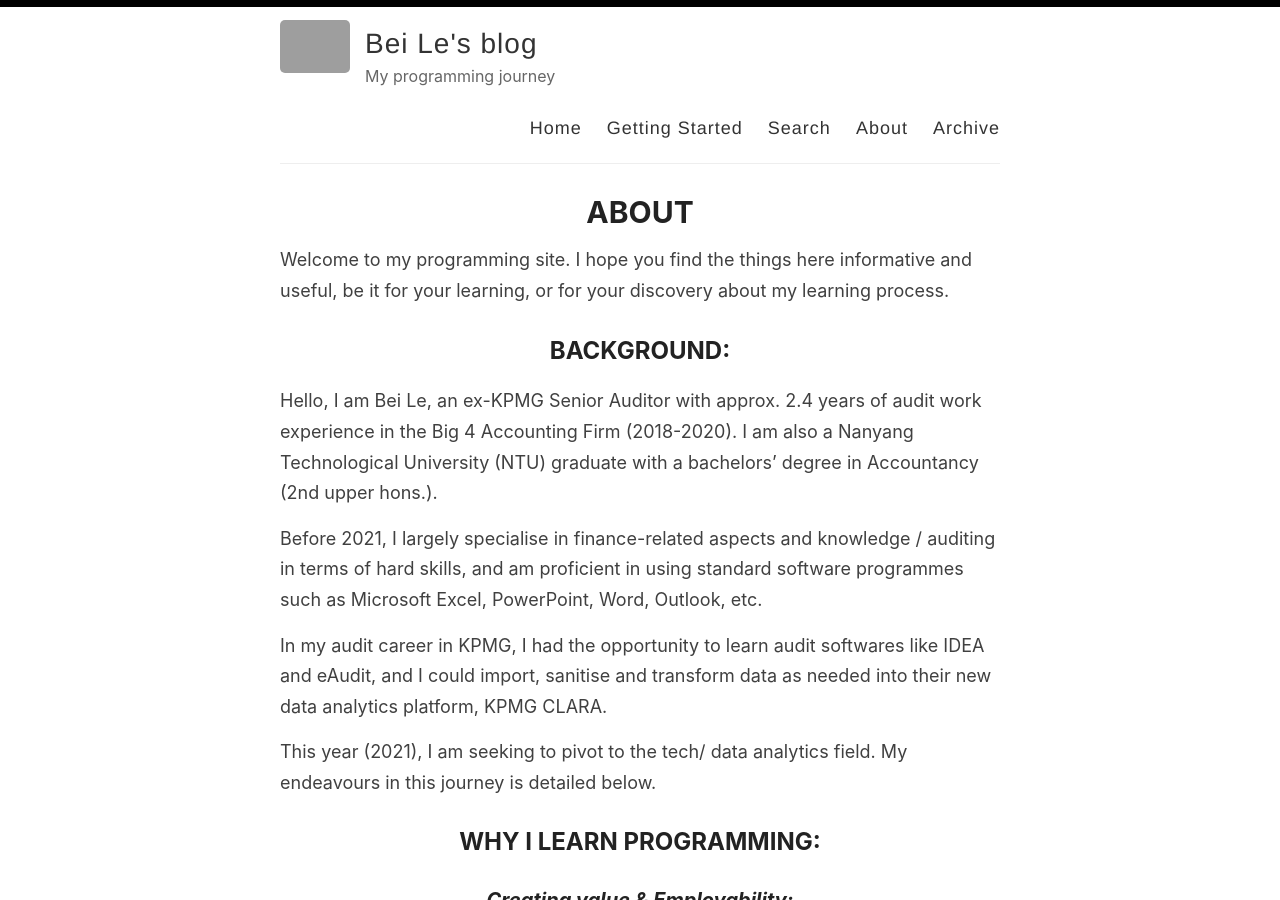
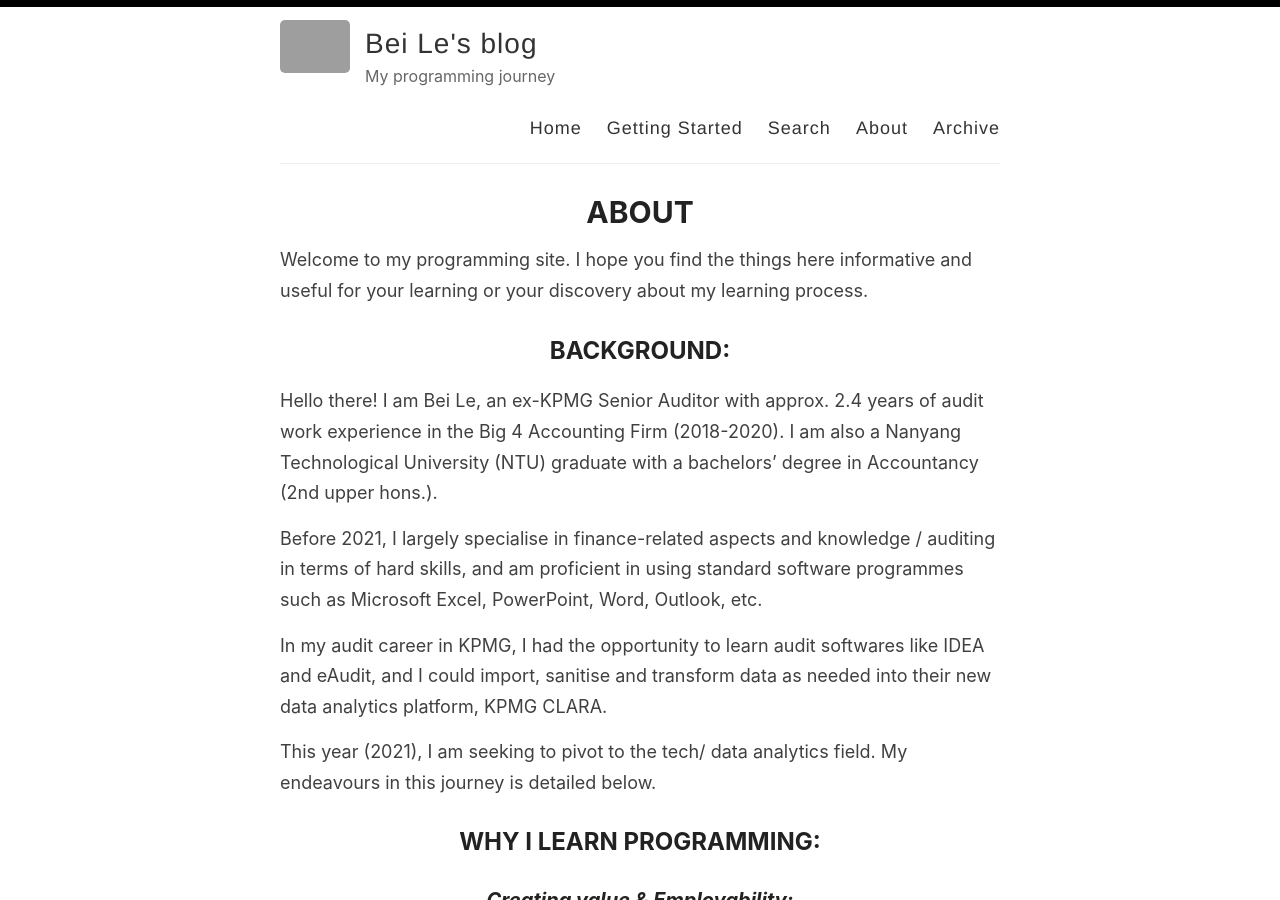
Before and after one commit to liawbeile/liawbeile.github.io, a Jekyll site: the page built from _pages/about.md, in a window 1280 px wide and 900 px high. Built offline with Jekyll 4.4.1, drawn with Linux system fonts in a browser that asks for light colours; grey boxes are pictures that could not be loaded.

Commit message:
amend about

```diff
--- a/_pages/about.md
+++ b/_pages/about.md
@@ -4,10 +4,10 @@ title: ABOUT
 permalink: /about/
 ---
 
-Welcome to my programming site. I hope you find the things here informative and useful, be it for your learning, or for your discovery about my learning process.
+Welcome to my programming site. I hope you find the things here informative and useful for your learning or your discovery about my learning process.
 
 ## BACKGROUND:
-Hello, I am Bei Le, an ex-KPMG Senior Auditor with approx. 2.4 years of audit work experience in the Big 4 Accounting Firm (2018-2020).
+Hello there! I am Bei Le, an ex-KPMG Senior Auditor with approx. 2.4 years of audit work experience in the Big 4 Accounting Firm (2018-2020).
 I am also a Nanyang Technological University (NTU) graduate with a bachelors’ degree in Accountancy (2nd upper hons.).
 
 > Before 2021, I largely specialise in finance-related aspects and knowledge / auditing in terms of hard skills, and am proficient in using standard software programmes such as Microsoft Excel, PowerPoint, Word, Outlook, etc.
```
